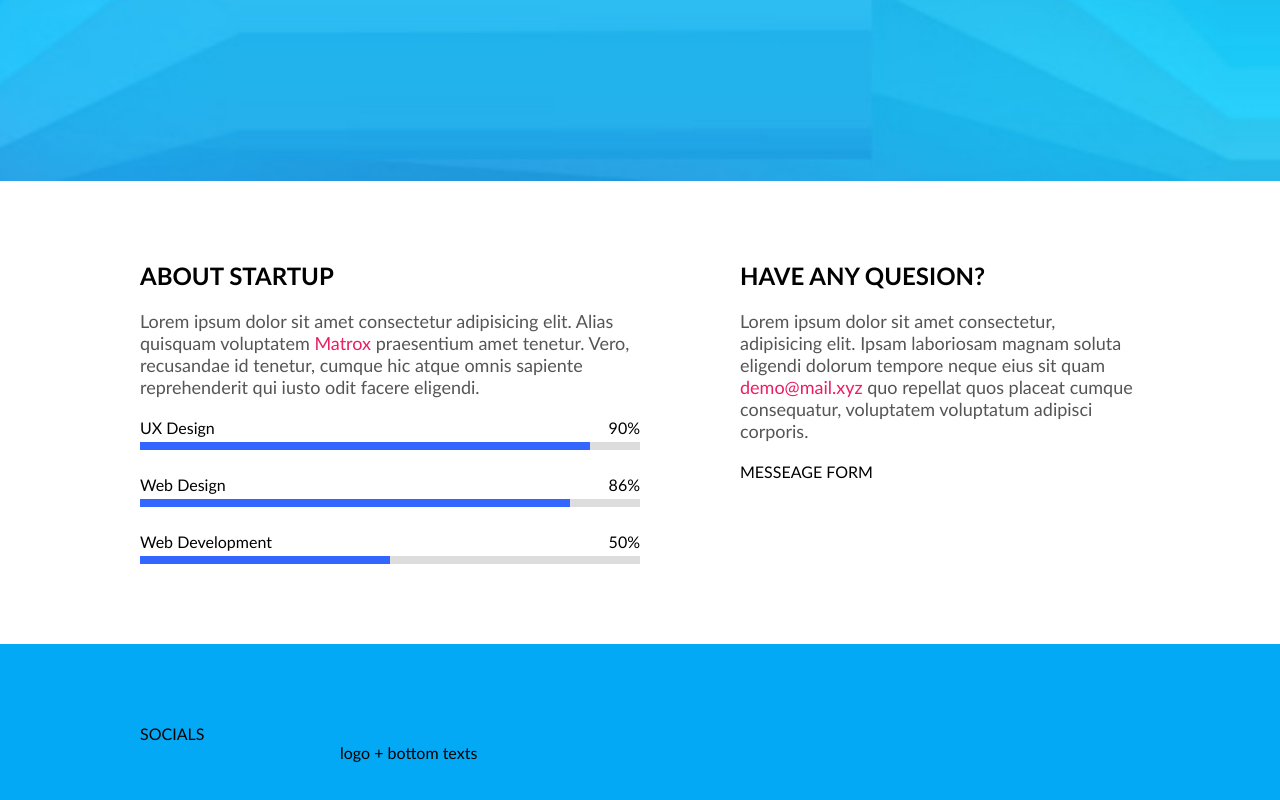
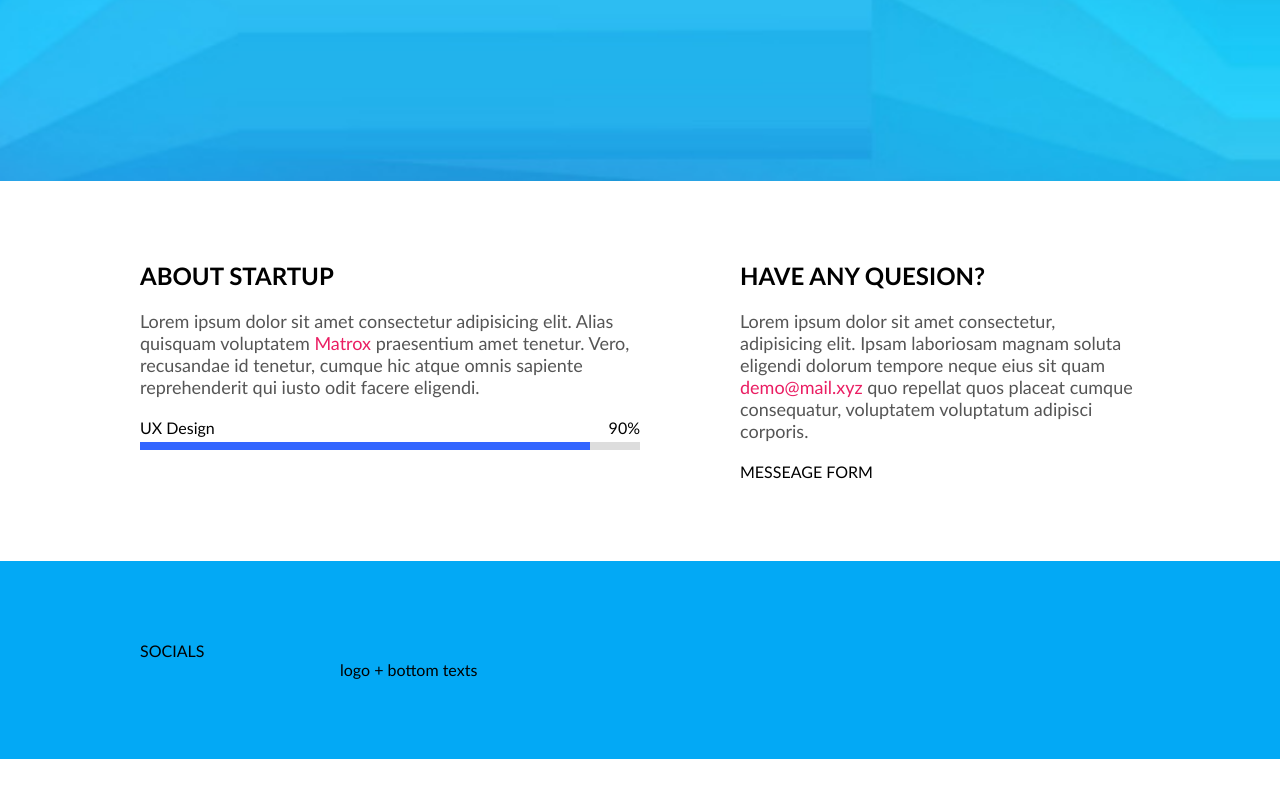
Before and after one commit to egidijusguobis/5-coming-soon, a website with bundled scripts: page index.html in a window 1280 px wide. Shown: the part 619-1419 px from the top of the page. After the commit the page ends 1378 px from the top, so only its background shows below. Built offline with nearby package versions, Linux system fonts and the light colour scheme; files whose address does not match are found by name.

Commit message:
progress bar data

```diff
--- a/index.html
+++ b/index.html
@@ -60,24 +60,6 @@
                         <div class="progress"></div>
                     </div>
                 </div>
-                <div class="progress-bar">
-                    <div class="top">
-                        <div class="label">Web Design</div>
-                        <div class="value">86%</div>
-                    </div>
-                    <div class="bottom">
-                        <div class="progress" style="width: 86%;"></div>
-                    </div>
-                </div>
-                <div class="progress-bar">
-                    <div class="top">
-                        <div class="label">Web Development</div>
-                        <div class="value">50%</div>
-                    </div>
-                    <div class="bottom">
-                        <div class="progress" style="width: 50%;"></div>
-                    </div>
-                </div>
             </div>
             <div class="right-column">
                 <h2 class="section-title">Have any quesion?</h2>
--- a/js/main.js
+++ b/js/main.js
@@ -1,3 +1,3 @@
 import { ProgressBars } from "./components/progress-bar/ProgressBars.js";
 
-new ProgressBars;
+const pb = new ProgressBars;
```
Also changed, not shown: js/data/progressBarData.js (+16 -0 lines).
